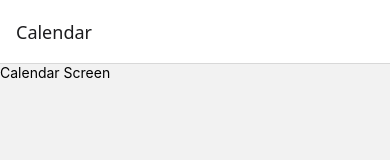
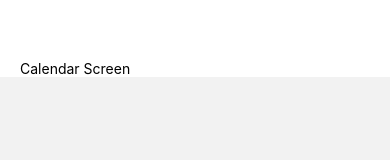
Before and after one commit to juliadicostanzo/Doable, a React Native app: screen /Calendar in a window 390 px wide. Shown: the top 160 px of the page. Built offline with nearby package versions, Linux system fonts and the light colour scheme.

Commit message:
updating style, removed built in navigation header

```diff
--- a/App.js
+++ b/App.js
@@ -12,7 +12,10 @@ const Tab = createBottomTabNavigator();
 export default function App() {
   return (
     <NavigationContainer>
-      <Tab.Navigator>
+      <Tab.Navigator
+        screenOptions={{
+          headerShown: false, //hides built in header
+        }}>
 
         <Tab.Screen
           name="Home"
--- a/screens/AddTaskScreen.js
+++ b/screens/AddTaskScreen.js
@@ -2,7 +2,7 @@ import { View, Text, TextInput, TouchableOpacity, StyleSheet } from 'react-nativ
 
 export function AddTaskScreen() {
   return (
-    <View style={styles.addTaskPage}>
+    <View style={styles.pageContainer}>
       <Text style={styles.addTaskTitle}>Add Task</Text>
       <Text style={styles.inputBoxLabel}>Task name</Text>
       <TextInput style={styles.taskInputBox}
@@ -43,10 +43,10 @@ export function AddTaskScreen() {
 }
 
 const styles = StyleSheet.create({
-  addTaskPage: {
+  pageContainer: {
     backgroundColor: 'white',
-    paddingHorizontal: 20,
-    paddingTop: 30,
+    paddingHorizontal: 20, //everything on page is 20 pixels from horizontal edge
+    paddingTop: 60,
   },
 
   addTaskTitle: {
--- a/screens/AllTasksScreen.js
+++ b/screens/AllTasksScreen.js
@@ -1,9 +1,19 @@
-import { View, Text } from 'react-native';
+import { View, Text, StyleSheet } from 'react-native';
 
 export function AllTasksScreen() {
   return (
+    <View style={styles.pageContainer}>
     <View>
       <Text>All Tasks Screen</Text>
     </View>
+    </View>
   );
 }
+const styles = StyleSheet.create({
+  pageContainer: {
+    backgroundColor: 'white',
+    paddingHorizontal: 20, //everything on page is 20 pixels from horizontal edge
+    paddingTop: 60,
+  },
+
+});
--- a/screens/CalendarScreen.js
+++ b/screens/CalendarScreen.js
@@ -1,9 +1,20 @@
-import { View, Text } from 'react-native';
+import { View, Text, StyleSheet } from 'react-native';
 
 export function CalendarScreen() {
   return (
+    <View style={styles.pageContainer}>
     <View>
       <Text>Calendar Screen</Text>
     </View>
+    </View>
   );
 }
+
+const styles = StyleSheet.create({
+  pageContainer: {
+    backgroundColor: 'white',
+    paddingHorizontal: 20, //everything on page is 20 pixels from horizontal edge
+    paddingTop: 60,
+  },
+
+});
```
Also changed, not shown: components/ListTask.js (+36 -4 lines).
